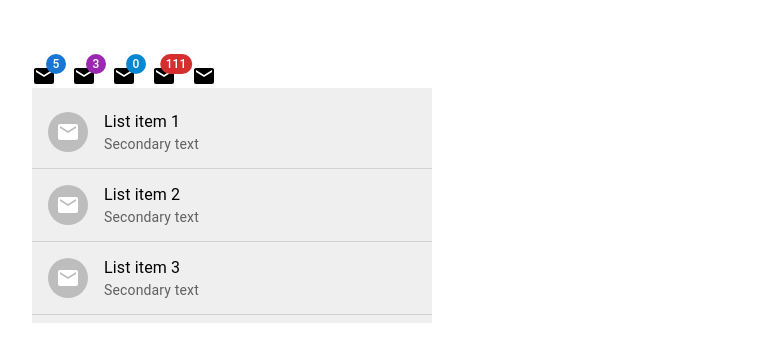
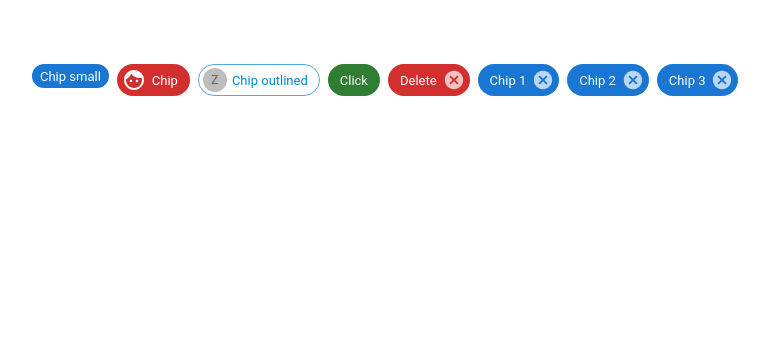
Before and after one commit to Zyar3k/material-ui_training, a React (Create React App) app: page / in a window 1280 px wide. Shown: the top 362 px of the page, without its empty margins (32-801 px from the left). Built offline with nearby package versions, Linux system fonts and the light colour scheme.

Commit message:
Mui Chip

```diff
--- a/src/App.tsx
+++ b/src/App.tsx
@@ -1,7 +1,8 @@
 import "./App.css";
-import MuiAvatar from "./components/MuiAvatar";
-import MuiBadge from "./components/MuiBadge";
-import MuiList from "./components/MuiList";
+// import MuiAvatar from "./components/MuiAvatar";
+// import MuiBadge from "./components/MuiBadge";
+import MuiChip from "./components/MuiChip";
+// import MuiList from "./components/MuiList";
 // import MuiBottomNavigation from "./components/MuiBottomNavigation";
 // import MuiDrawer from "./components/MuiDrawer";
 // import MuiBreadcrumbs from "./components/MuiBreadcrumbs";
@@ -44,9 +45,10 @@
       {/* <MuiLink /> */}
       {/* <MuiBreadcrumbs /> */}
       {/* <MuiAvatar /> */}
-      <MuiBadge />
+      {/* <MuiBadge /> */}
       {/* <MuiBottomNavigation /> */}
-      <MuiList />
+      {/* <MuiList /> */}
+      <MuiChip />
     </div>
   );
 }
--- /dev/null
+++ b/src/components/MuiChip.tsx
@@ -0,0 +1,40 @@
+import { Chip, Stack, Avatar } from "@mui/material";
+import FaceIcon from "@mui/icons-material/Face";
+import { useState } from "react";
+
+const MuiChip = () => {
+  const [chips, setChips] = useState(["Chip 1", "Chip 2", "Chip 3"]);
+  const handleDelete = (chipToDelete: string) => {
+    setChips(chips.filter((chip) => chip !== chipToDelete));
+  };
+  return (
+    <Stack direction="row" spacing={1}>
+      <Chip label="Chip small" color="primary" size="small" />
+      <Chip label="Chip" color="error" size="medium" icon={<FaceIcon />} />
+      <Chip
+        label="Chip outlined"
+        color="info"
+        size="medium"
+        variant="outlined"
+        avatar={<Avatar>Z</Avatar>}
+      />
+      <Chip label="Click" color="success" onClick={() => alert("Clicked")} />
+      <Chip
+        label="Delete"
+        color="error"
+        onClick={() => alert("Clicked")}
+        onDelete={() => alert("Delete handler called")}
+      />
+      {chips.map((chip) => (
+        <Chip
+          key={chip}
+          label={chip}
+          color="primary"
+          onDelete={() => handleDelete(chip)}
+        />
+      ))}
+    </Stack>
+  );
+};
+
+export default MuiChip;
```
